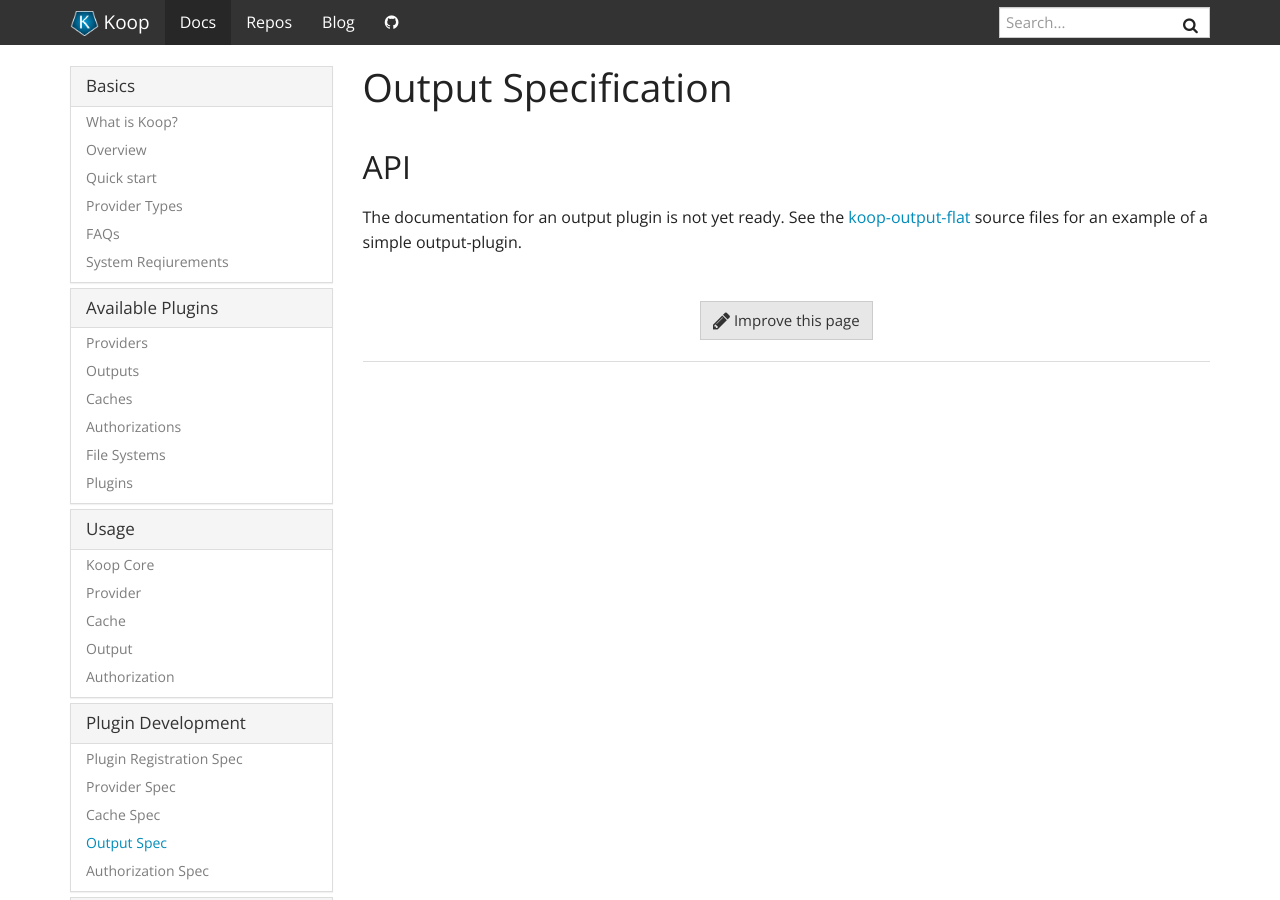
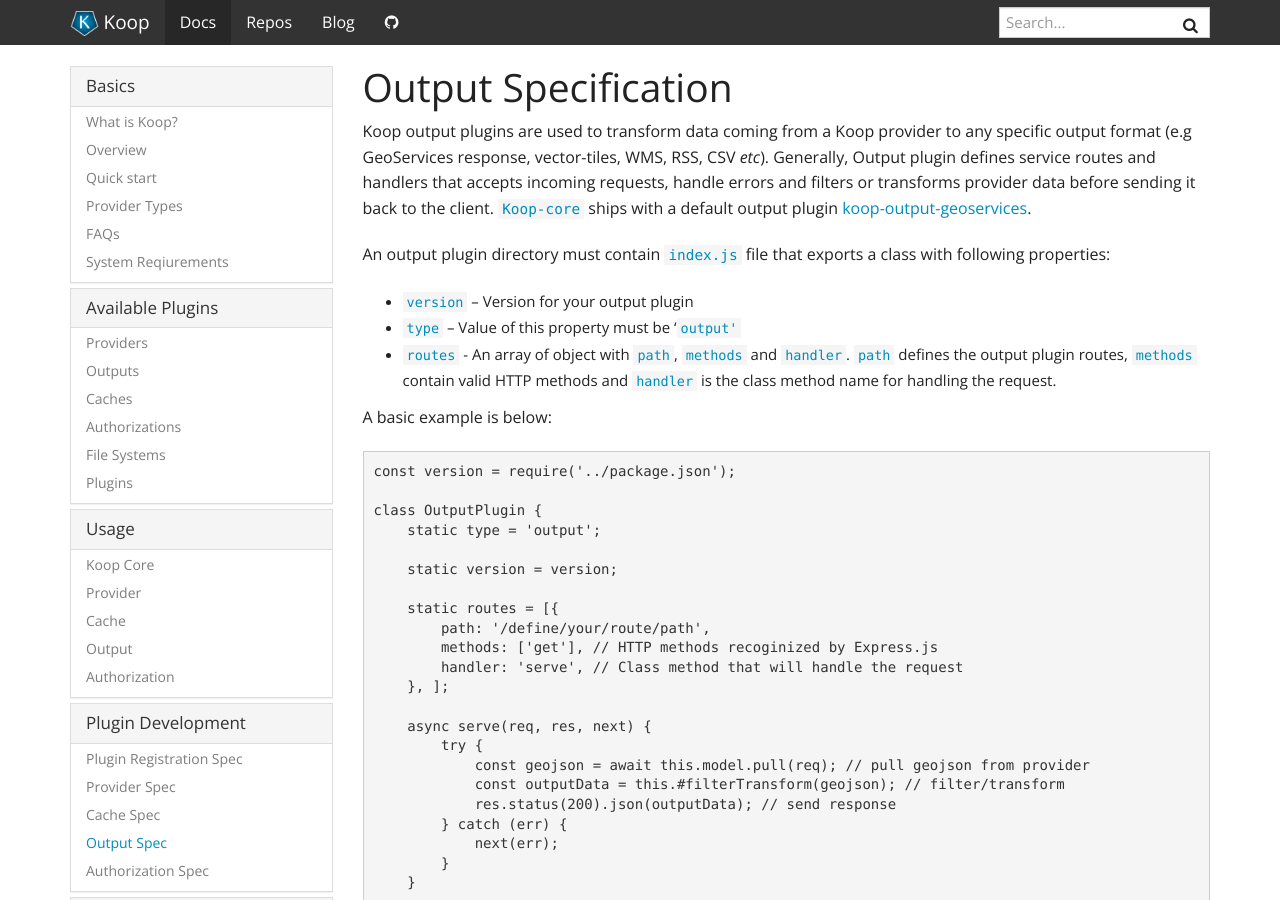
Before and after one commit to koopjs/koopjs.github.io, a Jekyll site: the page built from _docs/development/output.md, in a window 1280 px wide and 900 px high. Built offline with Jekyll 4.4.1, drawn with Linux system fonts in a browser that asks for light colours; nearby versions of some CDN libraries; some of the changed text lies outside the part shown.

Commit message:
add output specification

````diff
--- a/_docs/development/output.md
+++ b/_docs/development/output.md
@@ -3,6 +3,54 @@
 permalink: /docs/development/output
 ---
 
-## API
+Koop output plugins are used to transform data coming from a Koop provider to any specific output format (e.g GeoServices response, vector-tiles, WMS, RSS, CSV _etc_). Generally, Output plugin defines service routes and handlers that accepts incoming requests, handle errors and filters or transforms provider data before sending it back to the client. `Koop-core` ships with a default output plugin [koop-output-geoservices](https://github.com/koopjs/koop-output-geoservices).
 
-The documentation for an output plugin is not yet ready.  See the [koop-output-flat](https://github.com/koopjs/koop-output-flat) source files for an example of a simple output-plugin.
+An output plugin directory must contain `index.js` file that exports a class with following properties:
+
+- `version` – Version for your output plugin
+- `type` – Value of this property must be '`output'`
+- `routes` - An array of object with `path`, `methods` and `handler`. `path` defines the output plugin routes, `methods` contain valid HTTP methods and `handler` is the class method name for handling the request.
+
+A basic example is below:
+```
+const version = require('../package.json');
+
+class OutputPlugin {
+    static type = 'output';
+
+    static version = version;
+
+    static routes = [{
+        path: '/define/your/route/path',
+        methods: ['get'], // HTTP methods recoginized by Express.js
+        handler: 'serve', // Class method that will handle the request
+    }, ];
+
+    async serve(req, res, next) {
+        try {
+            const geojson = await this.model.pull(req); // pull geojson from provider
+            const outputData = this.#filterTransform(geojson); // filter/transform
+            res.status(200).json(outputData); // send response
+        } catch (err) {
+            next(err);
+        }
+    }
+
+    #filterTransform(geojson) {
+        // filter/transform geojson here
+        return transformedGeojson
+    }
+}
+
+module.exports = Output
+```
+
+Inside the request handler `serve`, we have access to Express `request` and `response` object. `request` is passed to Koop provider using any of `pull` methods specified below to retrieve geoJSON data from the provider:
+- `pull (request)` - _Mostly used_
+- `pullLayer (request)`
+- `pullCatalog (request)`
+- `pullStream (request)` - _Only used if provider implements Node.js streams to send response_
+
+Depending upon what the provider you are using supports for sending response, call the appropriate pull method by `this.model._pullMethod_` . Once data is received we can pass it our custom transform or filter function. In the example above, we have class method called `#filterTransform` which takes `geojson` from the provider then filters the geoJSON which could implement any sort of custom data manipulation. Then, we finally return the transformed output data to the client. We also wrap all the operations of data retrieval and transformation in `try...catch` block so handle any errors.
+
+See the [koop-output-flat](https://github.com/koopjs/koop-output-flat) source files for an example of a simple output-plugin.
````
